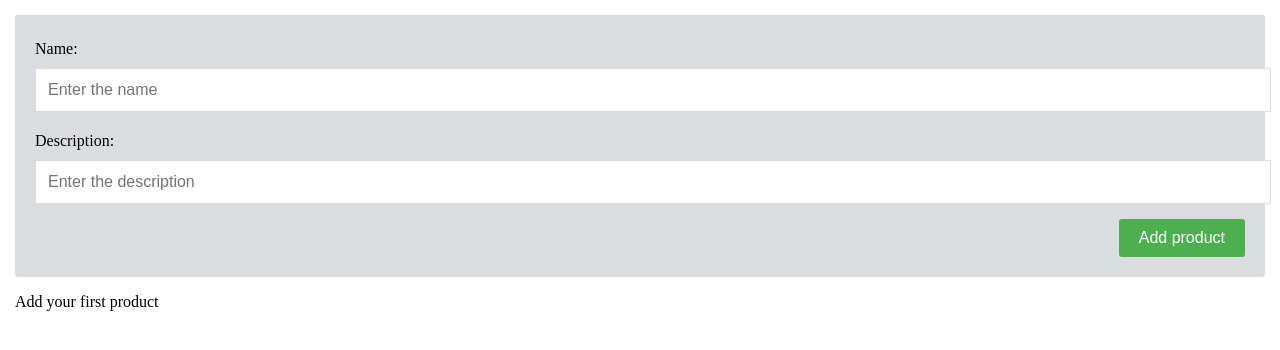
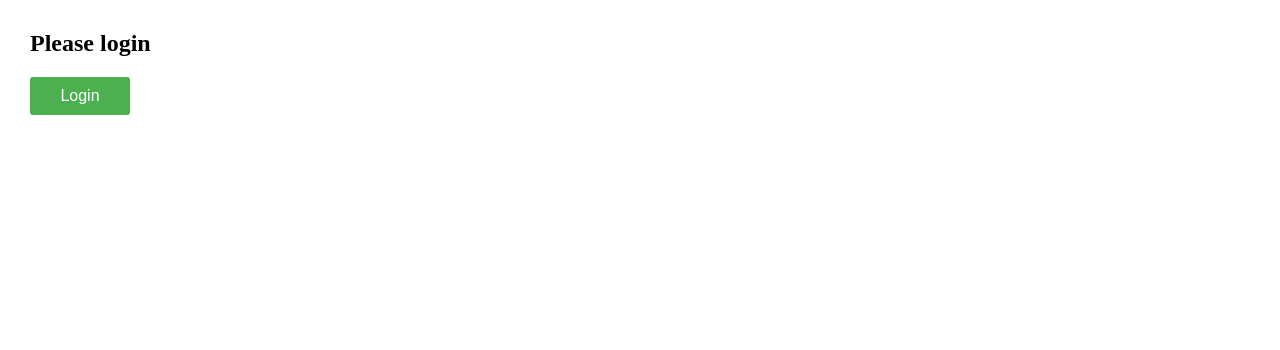
Before and after one commit to stern9/supermarket-boiler, a React (Create React App) app: page / in a window 1280 px wide. Shown: the top 350 px of the page. Built offline with nearby package versions, Linux system fonts and the light colour scheme.

Commit message:
adding products from api

```diff
--- a/src/App.js
+++ b/src/App.js
@@ -1,7 +1,28 @@
+import { useState } from "react";
 import StoreFront from "./Components/StoreFront";
 
 function App() {
-  return <StoreFront />;
+  const [loggedIn, setLoggedIn] = useState(false);
+
+  if (loggedIn) {
+    return (
+      <>
+        <StoreFront />
+        <button className="btn btn-outline" onClick={() => setLoggedIn(false)}>
+          Logout
+        </button>
+      </>
+    );
+  } else {
+    return (
+      <>
+        <h2>Please login</h2>
+        <button className="btn btn-primary" onClick={() => setLoggedIn(true)}>
+          Login
+        </button>
+      </>
+    );
+  }
 }
 
 export default App;
--- /dev/null
+++ b/src/Components/Loader.js
@@ -0,0 +1,23 @@
+const Loader = () => {
+  return (
+    <svg
+      className="spinner"
+      width="65px"
+      height="65px"
+      viewBox="0 0 66 66"
+      xmlns="http://www.w3.org/2000/svg"
+    >
+      <circle
+        className="path"
+        fill="none"
+        strokeWidth="6"
+        strokeLinecap="round"
+        cx="33"
+        cy="33"
+        r="30"
+      ></circle>
+    </svg>
+  );
+};
+
+export default Loader;
--- a/src/Components/Product.js
+++ b/src/Components/Product.js
@@ -2,7 +2,6 @@ import React, { useState } from "react";
 
 export default function Product(props) {
   const [count, setCount] = useState(0);
-
   const { details } = props;
 
   function handleIncrementClick() {
@@ -14,12 +13,11 @@ export default function Product(props) {
     }
   }
 
-  if (!details) {
-    return null;
-  }
+  console.log(details);
 
   return (
     <div className="product">
+      <img src={details.image} width="50" alt="" />
       <div className="product-info">
         <h2>{details.name}</h2>
         <p>{details.description}</p>
--- a/src/Components/StoreFront.js
+++ b/src/Components/StoreFront.js
@@ -1,82 +1,33 @@
-import React, { useState, useEffect } from "react";
-import ProductsList from "./ProductsList";
-import AddProductForm from "./AddProductForm";
+import React, { useEffect, useState } from "react";
+import Product from "./Product";
+import Loader from "./Loader";
 
 export default function StoreFront() {
-  const [products, setProducts] = useState(() => {
-    const savedProducts = localStorage.getItem("products");
-    if (savedProducts) {
-      return JSON.parse(savedProducts);
-    } else {
-      return [];
-    }
-  });
-  const [name, setName] = useState("");
-  const [description, setDescription] = useState("");
-  const [validation, setValidation] = useState("");
+  const [products, setProducts] = useState([]);
+  const [isLoading, setIsLoading] = useState(true);
 
   useEffect(() => {
-    if (products.length === 0) {
-      document.title = "No products";
-    } else if (products.length === 1) {
-      document.title = "1 product";
-    } else {
-      document.title = `${products.length} products`;
-    }
-  }, [products]);
-
-  useEffect(() => {
-    localStorage.setItem("products", JSON.stringify(products));
-  }, [products]);
-
-  function handleFormSubmit(event) {
-    event.preventDefault();
-
-    if (!name) {
-      setValidation("Please enter a name");
-      return;
-    }
-    if (!description) {
-      setValidation("Please enter a description");
-      return;
-    }
-    setProducts([
-      ...products,
-      {
-        id: products.length + 1,
-        name: name,
-        description: description,
-      },
-    ]);
-    setName("");
-    setDescription("");
-    setValidation("");
-  }
-
-  function handleNameChange(event) {
-    setName(event.target.value);
-  }
-
-  function handleDescriptionChange(event) {
-    setDescription(event.target.value);
-  }
-
-  function handleDeleteClick(id) {
-    setProducts(products.filter((product) => product.id !== id));
-  }
+    (async () => {
+      try {
+        const response = await fetch(
+          "https://react-tutorial-demo.firebaseio.com/products.json"
+        );
+        const data = await response.json();
+        setIsLoading(false);
+        setProducts(data);
+      } catch (error) {
+        console.log(error);
+        setIsLoading(false);
+      }
+    })();
+  }, []);
 
   return (
-    <>
-      <AddProductForm
-        name={name}
-        description={description}
-        validation={validation}
-        onNameChange={handleNameChange}
-        onDescriptionChange={handleDescriptionChange}
-        onFormSubmit={handleFormSubmit}
-      />
-      <div>{products.length === 0 && <p>Add your first product</p>}</div>
-      <ProductsList products={products} onDeleteClick={handleDeleteClick} />
-    </>
+    <div className="store-front">
+      {isLoading && <Loader />}
+      {products.map((product) => (
+        <Product key={product.id} details={product} />
+      ))}
+    </div>
   );
 }
--- a/src/index.css
+++ b/src/index.css
@@ -6,13 +6,9 @@
 }
 
 body {
-  margin: 15px;
+  margin: 30px;
 }
-label {
-  display: inline-block;
-  min-width: 100px;
-  margin: 5px 0;
-}
+
 .btn {
   padding: 10px 20px;
   cursor: pointer;
@@ -36,59 +32,25 @@ label {
   border: 1px solid var(--dark);
   color: var(--dark);
 }
-.btn-delete {
-  margin-top: 5px;
-  border-radius: 3px;
-  cursor: pointer;
-}
 
 .store-front {
   display: grid;
   grid-gap: 30px;
   grid-template-columns: 1fr 1fr;
   margin-bottom: 20px;
-  list-style: none;
-  padding-left: 0;
-}
-
-.validation-message {
-  color: red;
-}
-
-.textfield {
-  width: 100%;
-  padding: 12px;
-  border-radius: 2px;
-  border: 1px solid var(--light-gray);
-  font-size: 16px;
-  transition: opacity 200ms ease-out;
-  margin: 5px 0 15px 0;
-}
-
-form {
-  background-color: var(--light-gray);
-  padding: 20px;
-  border-radius: 3px;
-  margin-top: 10px;
-}
-
-.form-footer {
-  display: flex;
-  justify-content: space-between;
-  align-items: center;
 }
 
 .product {
   background-color: #ececec;
   border-radius: 4px;
   display: grid;
-  min-height: 110px;
-  grid-template-columns: 1fr auto;
+  grid-template-columns: auto 1fr auto;
   align-items: center;
 }
-.product-info {
-  padding: 10px 10px;
+.product img {
+  padding: 10px 20px 10px 10px;
 }
+
 .product-info h2 {
   margin-top: 10px;
   margin-bottom: 0;
@@ -136,18 +98,52 @@ form {
   cursor: default;
 }
 
-#map {
-  height: 100%;
+.spinner {
+  animation: rotator 1.4s linear infinite;
 }
 
-.map-overlay {
-  position: absolute;
-  z-index: 100;
-  background-color: rgba(255, 255, 255, 0.7);
-  left: 0;
-  right: 0;
-  padding: 0 20px;
-  display: flex;
-  align-items: center;
-  justify-content: space-between;
+@keyframes rotator {
+  0% {
+    transform: rotate(0deg);
+  }
+  100% {
+    transform: rotate(270deg);
+  }
 }
+.path {
+  stroke-dasharray: 187;
+  stroke-dashoffset: 0;
+  transform-origin: center;
+  animation: dash 1.4s ease-in-out infinite, colors 5.6s ease-in-out infinite;
+}
+
+@keyframes colors {
+  0% {
+    stroke: #4285f4;
+  }
+  25% {
+    stroke: #de3e35;
+  }
+  50% {
+    stroke: #f7c223;
+  }
+  75% {
+    stroke: #1b9a59;
+  }
+  100% {
+    stroke: #4285f4;
+  }
+}
+@keyframes dash {
+  0% {
+    stroke-dashoffset: 187;
+  }
+  50% {
+    stroke-dashoffset: 46.75;
+    transform: rotate(135deg);
+  }
+  100% {
+    stroke-dashoffset: 187;
+    transform: rotate(450deg);
+  }
+}
```
